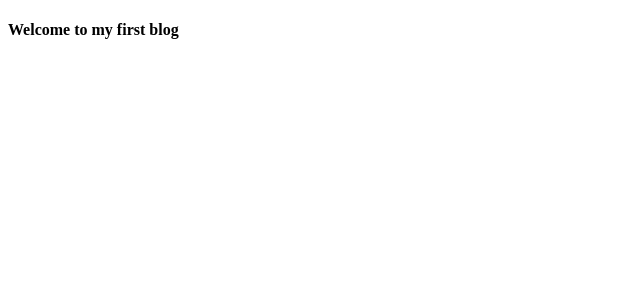
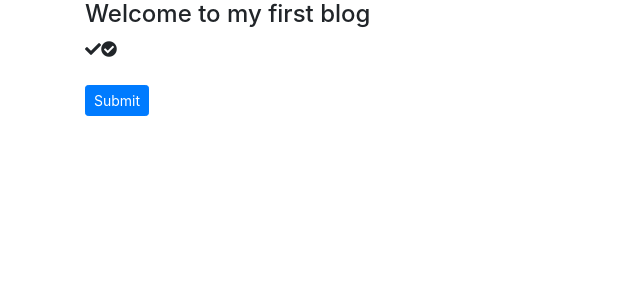
Before and after one commit to videotutorialdev/angular-projects, an Angular app: page / in a window 1280 px wide. Shown: the top 300 px of the page, without its empty margins (0-640 px from the left). Built offline with nearby package versions, Linux system fonts and the light colour scheme.

Commit message:
Add Fontawesome And Bootstrap

```diff
--- a/angular.json
+++ b/angular.json
@@ -28,6 +28,8 @@
               "projects/@app/blog/src/assets"
             ],
             "styles": [
+              "node_modules/bootstrap/dist/css/bootstrap.css",
+              "node_modules/@fortawesome/fontawesome-free/css/all.css",
               "projects/@app/blog/src/styles.scss"
             ],
             "scripts": []
@@ -148,6 +150,8 @@
               "projects/@app/admin/src/assets"
             ],
             "styles": [
+              "node_modules/bootstrap/dist/css/bootstrap.css",
+              "node_modules/@fortawesome/fontawesome-free/css/all.css",
               "projects/@app/admin/src/styles.scss"
             ],
             "scripts": []
--- a/package.json
+++ b/package.json
@@ -19,6 +19,8 @@
     "@angular/platform-browser": "~11.2.1",
     "@angular/platform-browser-dynamic": "~11.2.1",
     "@angular/router": "~11.2.1",
+    "@fortawesome/fontawesome-free": "^5.15.2",
+    "bootstrap": "^4.6.0",
     "rxjs": "~6.6.0",
     "tslib": "^2.0.0",
     "zone.js": "~0.11.3"
--- a/projects/@app/blog/src/app/app.component.html
+++ b/projects/@app/blog/src/app/app.component.html
@@ -1 +1,8 @@
-<h4>Welcome to my first blog</h4>
+<div class="container">
+  <h4>Welcome to my first blog</h4>
+  <i class="fas fa-check"></i>
+  <i class="fas fa-check-circle"></i>
+  <br />
+  <br />
+  <button class="btn btn-primary btn-sm">Submit</button>
+</div>
```
Also changed, not shown: 1 other file (tests, documents, lock files or other folders).
